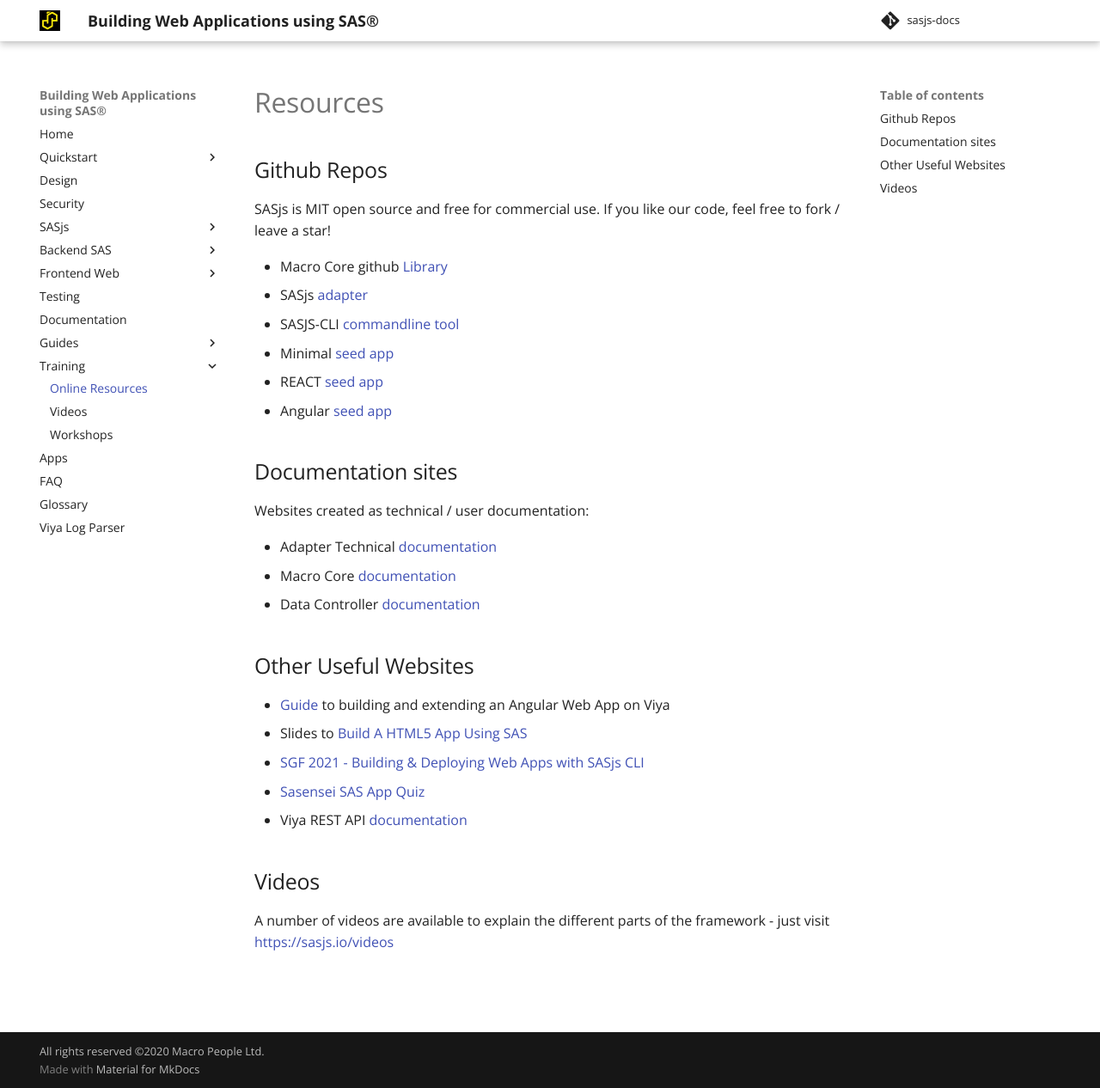
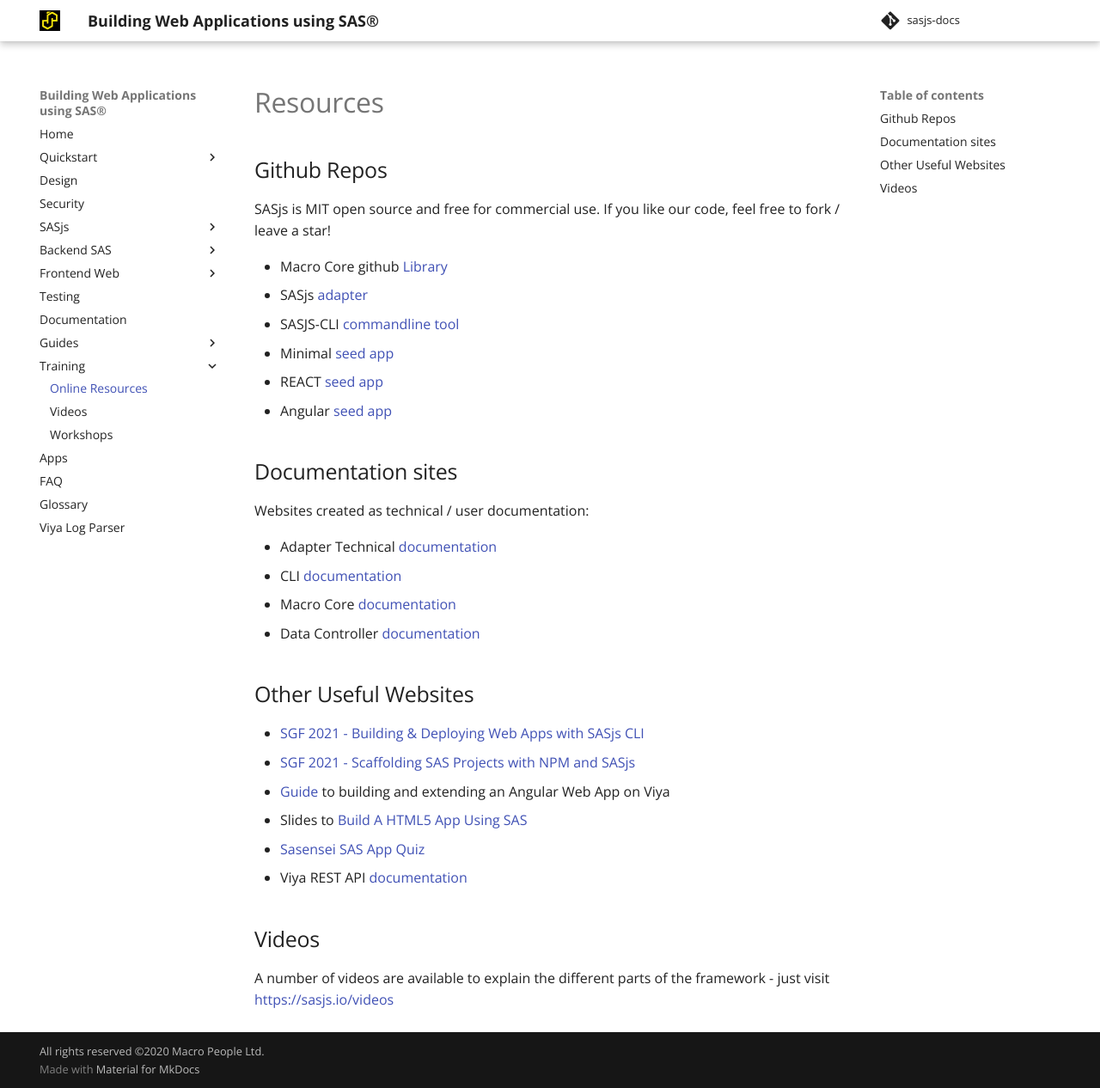
Before and after one commit to sasjs/sasjs.io, an MkDocs documentation site: the page built from docs/resources.md, in a window 1280 px wide and 1266 px high. Shown: the whole window at 86% size. Built offline with MkDocs 1.6.1 and Material for MkDocs 9.7.7, drawn with Linux system fonts in a browser that asks for light colours.

Commit message:
Update resources.md

```diff
--- a/docs/resources.md
+++ b/docs/resources.md
@@ -17,15 +17,17 @@
 Websites created as technical / user documentation:
 
 * Adapter Technical [documentation](https://adapter.sasjs.io)
+* CLI [documentation](https://cli.sasjs.io)
 * Macro Core [documentation](https://core.sasjs.io)
 * Data Controller [documentation](https://docs.datacontroller.io/)
 
 
 ## Other Useful Websites
 
+* [SGF 2021 - Building & Deploying Web Apps with SASjs CLI](https://communities.sas.com/t5/SAS-Global-Forum-Proceedings/Building-and-Deploying-Web-Apps-With-SASjs-CLI/ta-p/733564)
+* [SGF 2021 - Scaffolding SAS Projects with NPM and SASjs](https://communities.sas.com/t5/SAS-Global-Forum-Proceedings/Scaffolding-SAS-Projects-With-NPM-and-SASjs/ta-p/726347)
 * [Guide](https://medium.com/@mihajlo.medjedovic/build-an-angular-web-app-on-sas-397419756981) to building and extending an Angular Web App on Viya
 * Slides to [Build A HTML5 App Using SAS](https://slides.com/allanbowe/sgf2020)
-* [SGF 2021 - Building & Deploying Web Apps with SASjs CLI](https://communities.sas.com/t5/SAS-Global-Forum-Proceedings/Building-and-Deploying-Web-Apps-With-SASjs-CLI/ta-p/733564)
 * [Sasensei SAS App Quiz](https://sasensei.com/questions/filter?tags_any=[13])
 * Viya REST API [documentation](https://developer.sas.com/apis/rest/)
 
```
